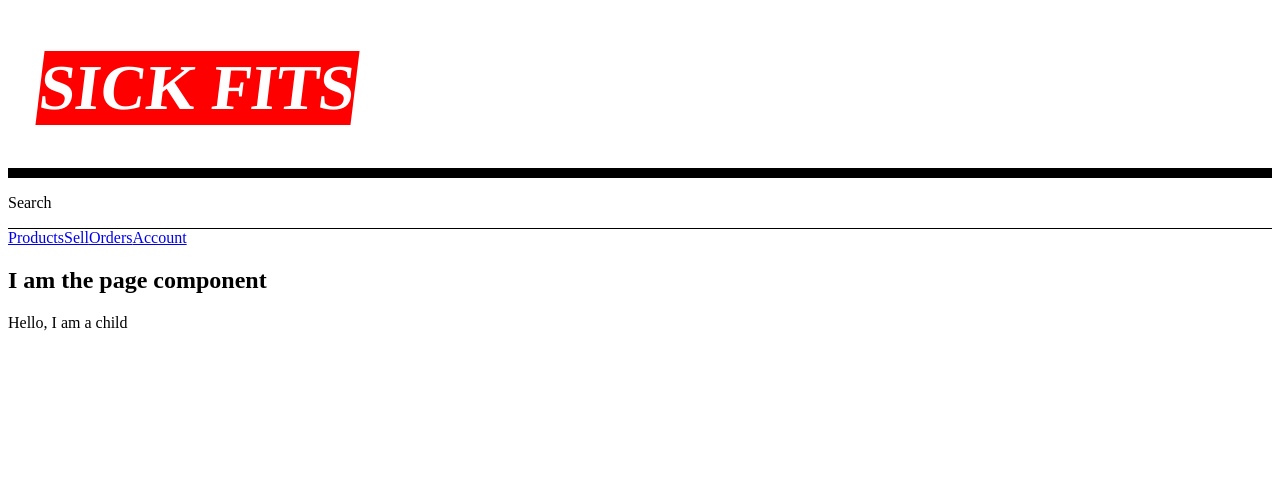
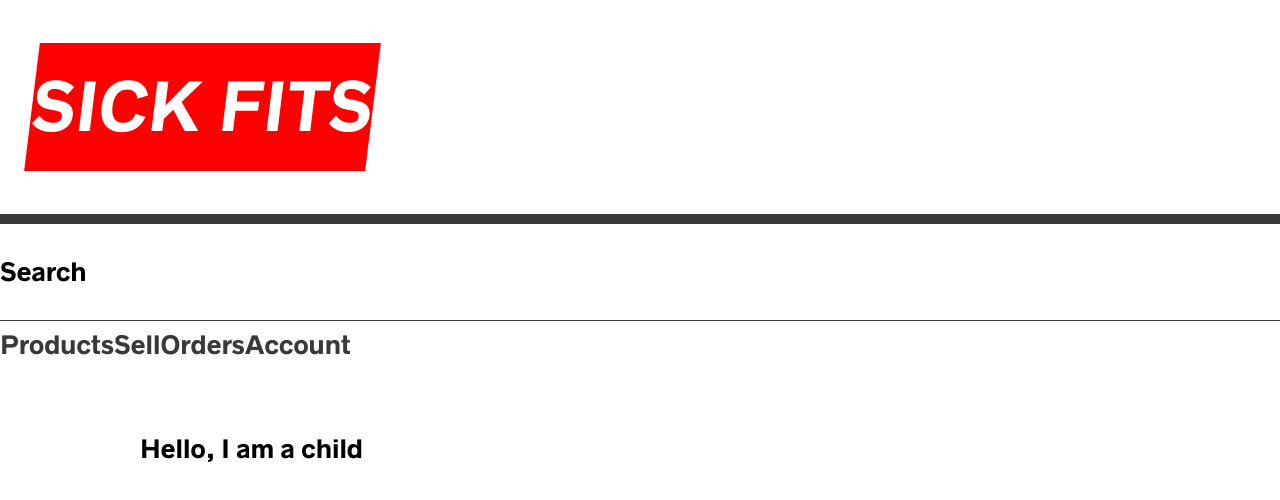
Before and after one commit to CarlinCharge/sick-fits, a Next.js app in the folder frontend/: page / in a window 1280 px wide. Shown: the top 500 px of the page. Built offline with nearby package versions, Linux system fonts and the light colour scheme.

Commit message:
adds global and inner styles to page js

```diff
--- a/frontend/components/Page.js
+++ b/frontend/components/Page.js
@@ -1,12 +1,64 @@
 import PropTypes from 'prop-types';
+import styled, { createGlobalStyle } from 'styled-components';
 import Header from './Header';
+
+const GlobalStyles = createGlobalStyle`
+@font-face {
+    font-family: 'radnika_next' ;
+    src: url('/static/radnikanext-medium-webfont.woff2')
+    format('woff2');
+    font-weight: normal;
+    font-style: normal;
+}
+html {
+    --red: #ff0000;
+    --black: #393939;
+    --grey: #3A3A3A;
+    --lightGrey: #e1e1e1;
+    --offWhite: #ededed;
+    --maxWidth: 1000px;
+    --bs:0 12px 24px 0 rgba(0,0,0,0.09)
+    box-sizing: border-box;
+
+}
+*, *:before, *:after {
+    box-sizing: inherit;
+}
+body {
+    font-family: 'radnika_next',--apple-system, BlinkMacSystemFont, 'Segoe UI', Roboto, Oxygen, Ubuntu, Cantarell, 'Open Sans', 'Helvetica Neue', sans-serif;
+    padding: 0;
+    margin: 0;
+    font-size: 1.5rem;
+    line-height:2;
+
+
+}
+a {
+    text-decoration: none;
+    color:var(--black);
+
+}
+a:hover {
+    text-decoration: underline;
+}
+button {
+        font-family: 'radnika_next',--apple-system, BlinkMacSystemFont, 'Segoe UI', Roboto, Oxygen, Ubuntu, Cantarell, 'Open Sans', 'Helvetica Neue', sans-serif;
+
+}
+`;
+
+const InnerStyles = styled.div`
+  max-width: var(--maxWidth);
+  margin: 0 auto;
+  padding: 2rem;
+`;
 
 export default function Page({ children }) {
   return (
     <div>
+      <GlobalStyles />
       <Header />
-      <h2>I am the page component</h2>
-      {children}
+      <InnerStyles>{children}</InnerStyles>
     </div>
   );
 }
```
